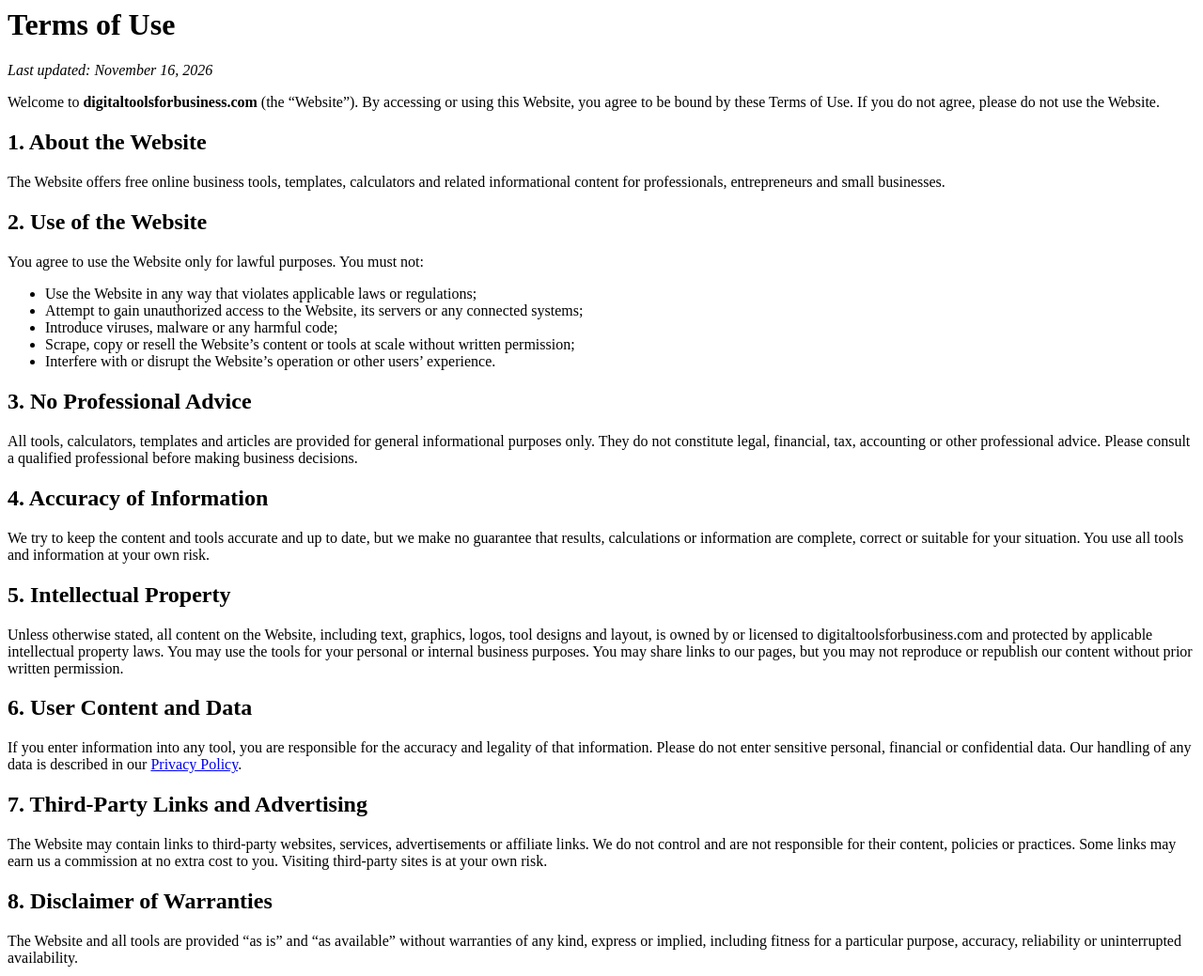
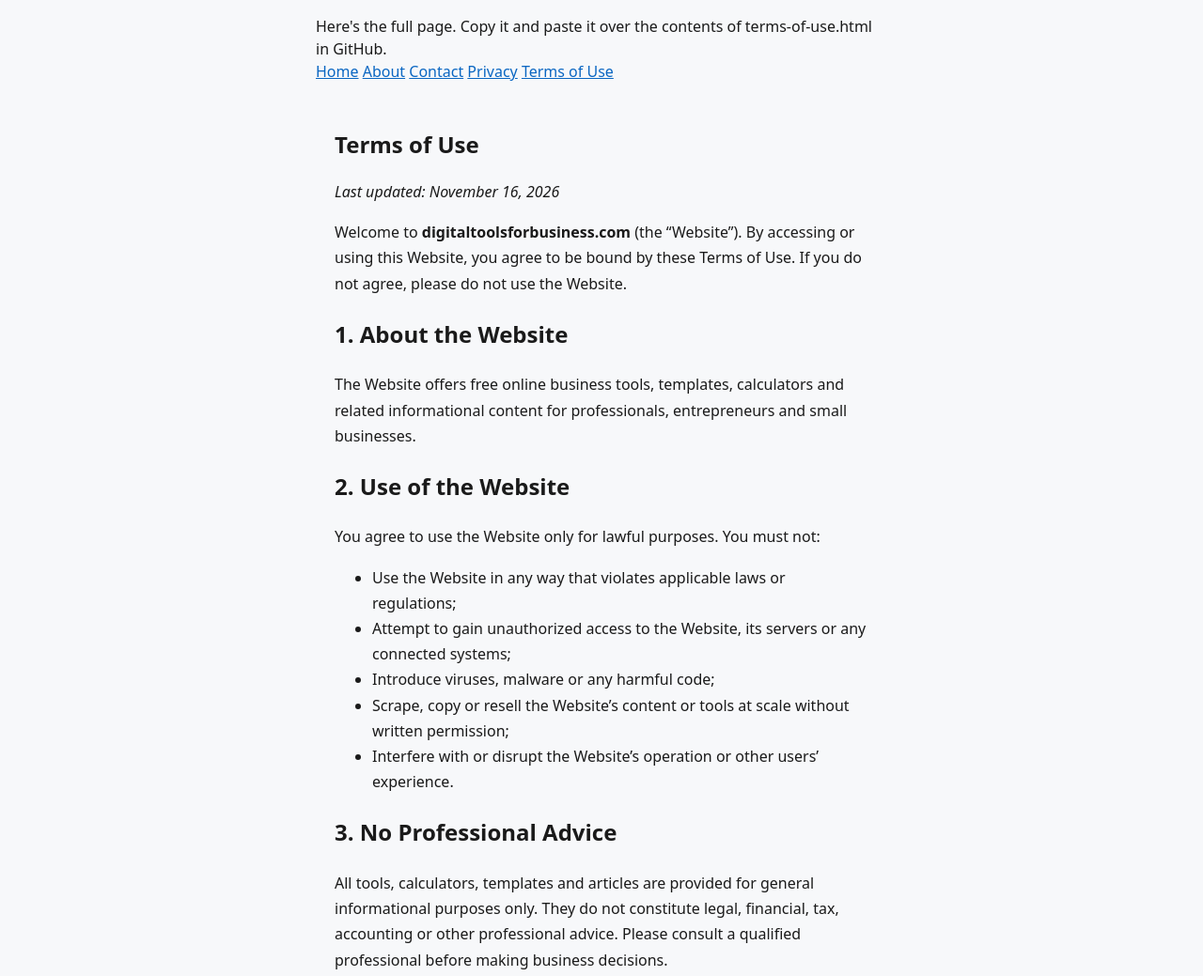
Before and after one commit to comparisonlist-ai/digitaltools-for-business, a plain HTML site: page terms-of-use.html in a window 1280 px wide. Shown: the top 1039 px of the page at 94% size. Drawn offline with Linux system fonts and the light colour scheme.

Commit message:
Rewrite Terms of Use page with updated content

```diff
--- a/terms-of-use.html
+++ b/terms-of-use.html
@@ -1,3 +1,26 @@
+Here's the full page. Copy it and paste it over the contents of terms-of-use.html in GitHub.
+<!DOCTYPE html>
+<html lang="en">
+<head>
+  <meta charset="UTF-8">
+  <meta name="viewport" content="width=device-width, initial-scale=1">
+  <title>Terms of Use | Digital Tools for Business</title>
+  <meta name="description" content="Terms of Use for digitaltoolsforbusiness.com. Please read these terms before using our free business tools.">
+  <link rel="stylesheet" href="style.css">
+</head>
+<body>
+
+  <header>
+    <nav>
+      <a href="index.html">Home</a>
+      <a href="about.html">About</a>
+      <a href="contact.html">Contact</a>
+      <a href="privacy.html">Privacy</a>
+      <a href="terms-of-use.html">Terms of Use</a>
+    </nav>
+  </header>
+
+  <main style="max-width: 800px; margin: 0 auto; padding: 20px; line-height: 1.7;">
     <h1>Terms of Use</h1>
     <p><em>Last updated: November 16, 2026</em></p>
 
@@ -26,7 +49,7 @@
     <p>Unless otherwise stated, all content on the Website, including text, graphics, logos, tool designs and layout, is owned by or licensed to digitaltoolsforbusiness.com and protected by applicable intellectual property laws. You may use the tools for your personal or internal business purposes. You may share links to our pages, but you may not reproduce or republish our content without prior written permission.</p>
 
     <h2>6. User Content and Data</h2>
-<p>If you enter information into any tool, you are responsible for the accuracy and legality of that information. Please do not enter sensitive personal, financial or confidential data. Our handling of any data is described in our <a href="/p/privacy-policy.html">Privacy Policy</a>.</p>
+    <p>If you enter information into any tool, you are responsible for the accuracy and legality of that information. Please do not enter sensitive personal, financial or confidential data. Our handling of any data is described in our <a href="privacy.html">Privacy Policy</a>.</p>
 
     <h2>7. Third-Party Links and Advertising</h2>
     <p>The Website may contain links to third-party websites, services, advertisements or affiliate links. We do not control and are not responsible for their content, policies or practices. Some links may earn us a commission at no extra cost to you. Visiting third-party sites is at your own risk.</p>
@@ -44,4 +67,12 @@
     <p>These Terms are governed by the laws of <strong>[Your Country/State, e.g., India]</strong>. Any disputes shall be subject to the exclusive jurisdiction of the courts located in <strong>[Your City/State]</strong>.</p>
 
     <h2>12. Contact Us</h2>
-<p>If you have any questions about these Terms, please contact us at: <strong>[your-email@example.com]</strong></p>
+    <p>If you have any questions about these Terms, please contact us through our <a href="contact.html">Contact page</a> or at: <strong>[your-email@example.com]</strong></p>
+  </main>
+
+  <footer style="text-align: center; padding: 20px;">
+    <p>&copy; 2026 Digital Tools for Business. <a href="privacy.html">Privacy Policy</a> | <a href="terms-of-use.html">Terms of Use</a></p>
+  </footer>
+
+</body>
+</html>
```
Lines whose indentation alone changed are shown as unchanged.
